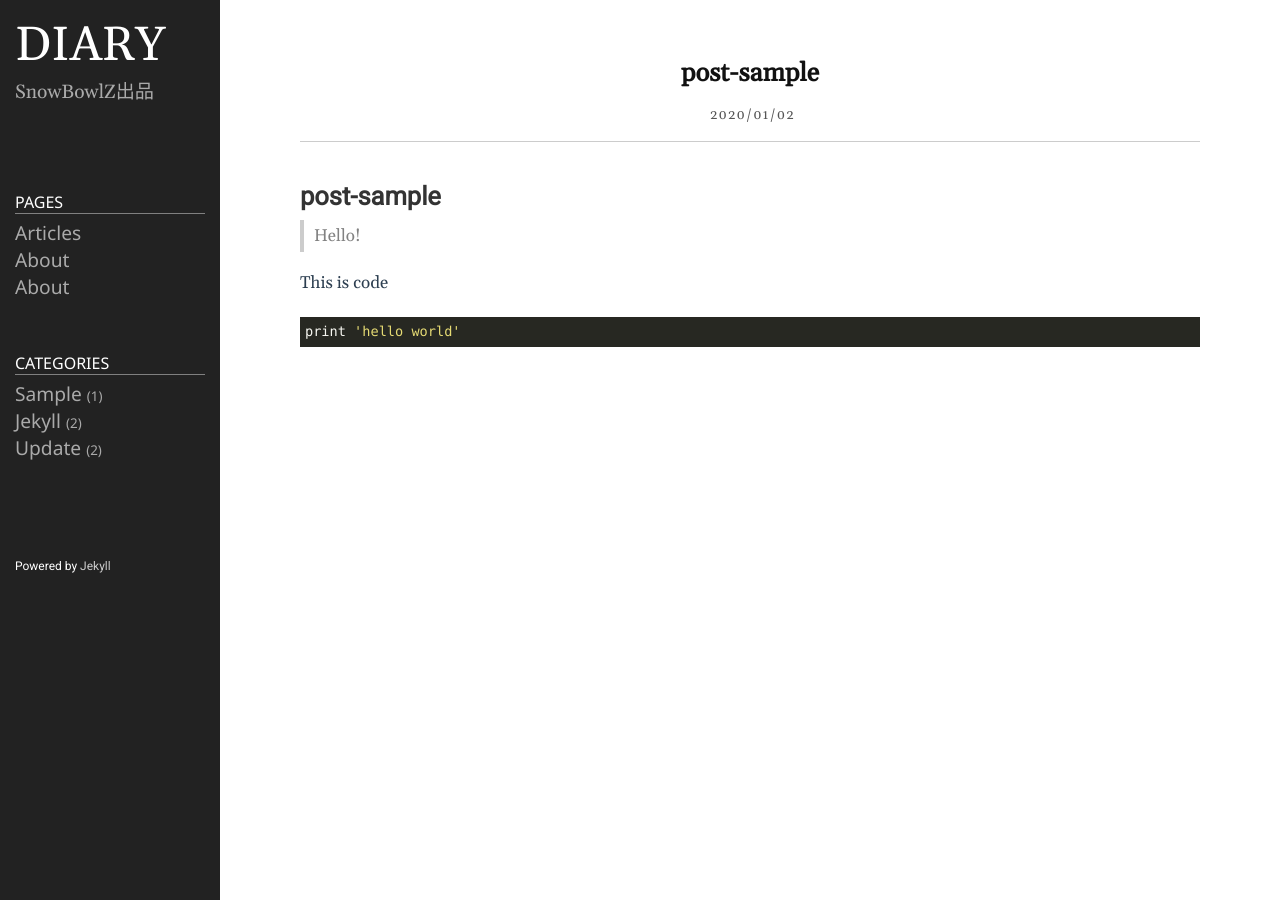
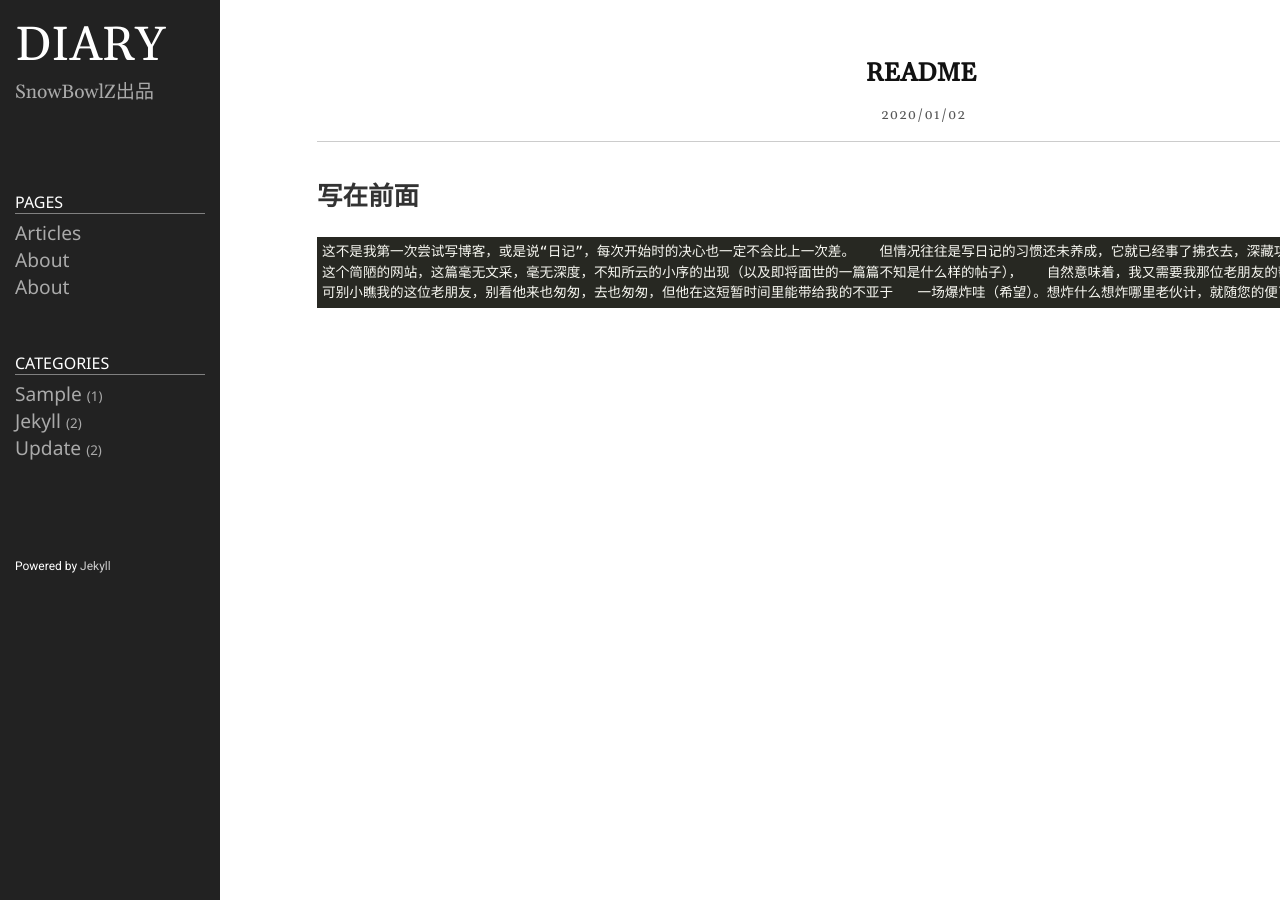
Before and after one commit to SnowBowlZ/DailyTrash, a Jekyll site: the page built from _posts/2020-01-02-post1.markdown, in a window 1280 px wide. Built offline with Jekyll 4.4.1, drawn with Linux system fonts in a browser that asks for light colours.

Commit message:
Update 2020-01-02-post1.markdown

````diff
--- a/_posts/2020-01-02-post1.markdown
+++ b/_posts/2020-01-02-post1.markdown
@@ -1,13 +1,14 @@
 ---
 layout: post
-title: post-sample
+title: README
 date: 2020-01-02 19:20:23 +0900
 category: sample
 ---
-# post-sample
-> Hello!
-
-This is code
-```ruby
-print 'hello world'
-```
+# 写在前面
+    这不是我第一次尝试写博客，或是说“日记”，每次开始时的决心也一定不会比上一次差。
+但情况往往是写日记的习惯还未养成，它就已经事了拂衣去，深藏功与名，等待下次我需要
+依靠它来检视自己时大显身手。
+    这个简陋的网站，这篇毫无文采，毫无深度，不知所云的小序的出现（以及即将面世的一篇篇不知是什么样的帖子），
+自然意味着，我又需要我那位老朋友的帮助了。
+    可别小瞧我的这位老朋友，别看他来也匆匆，去也匆匆，但他在这短暂时间里能带给我的不亚于
+一场爆炸哇（希望）。想炸什么想炸哪里老伙计，就随您的便了。
````
